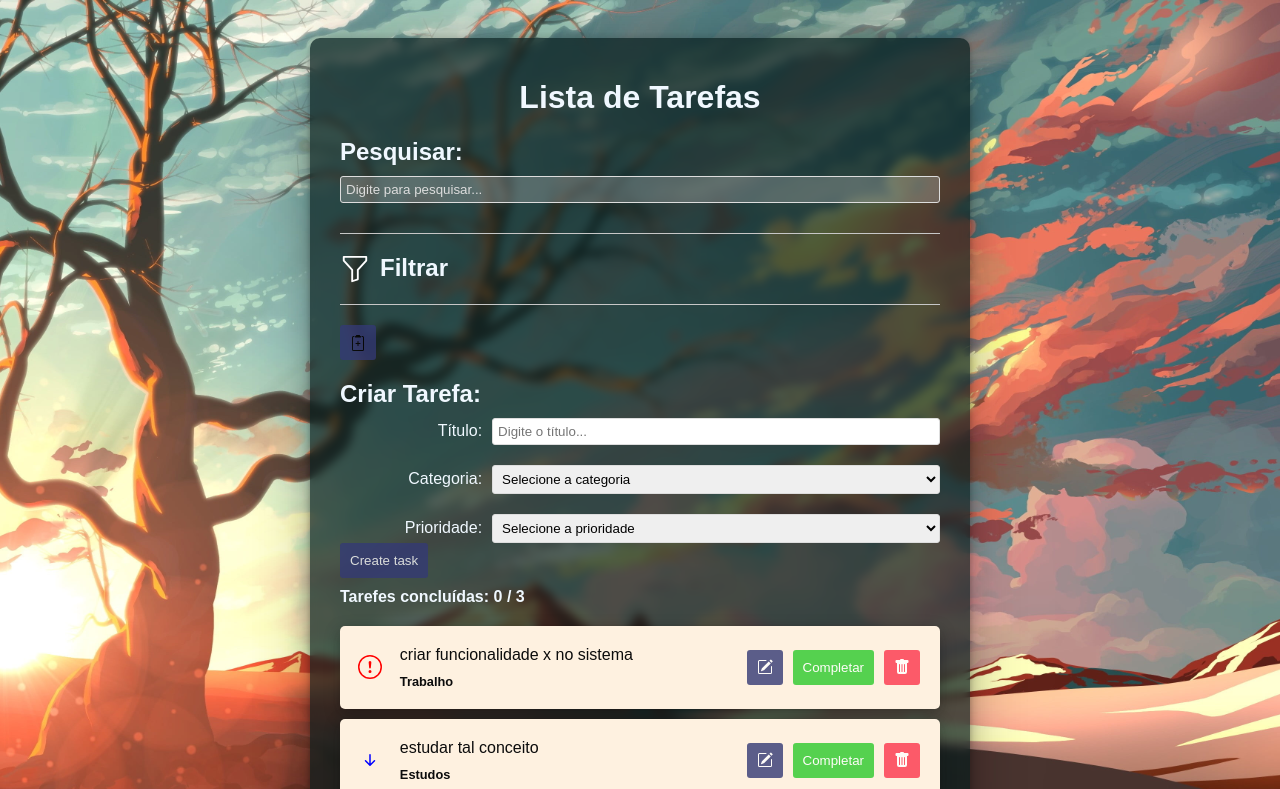
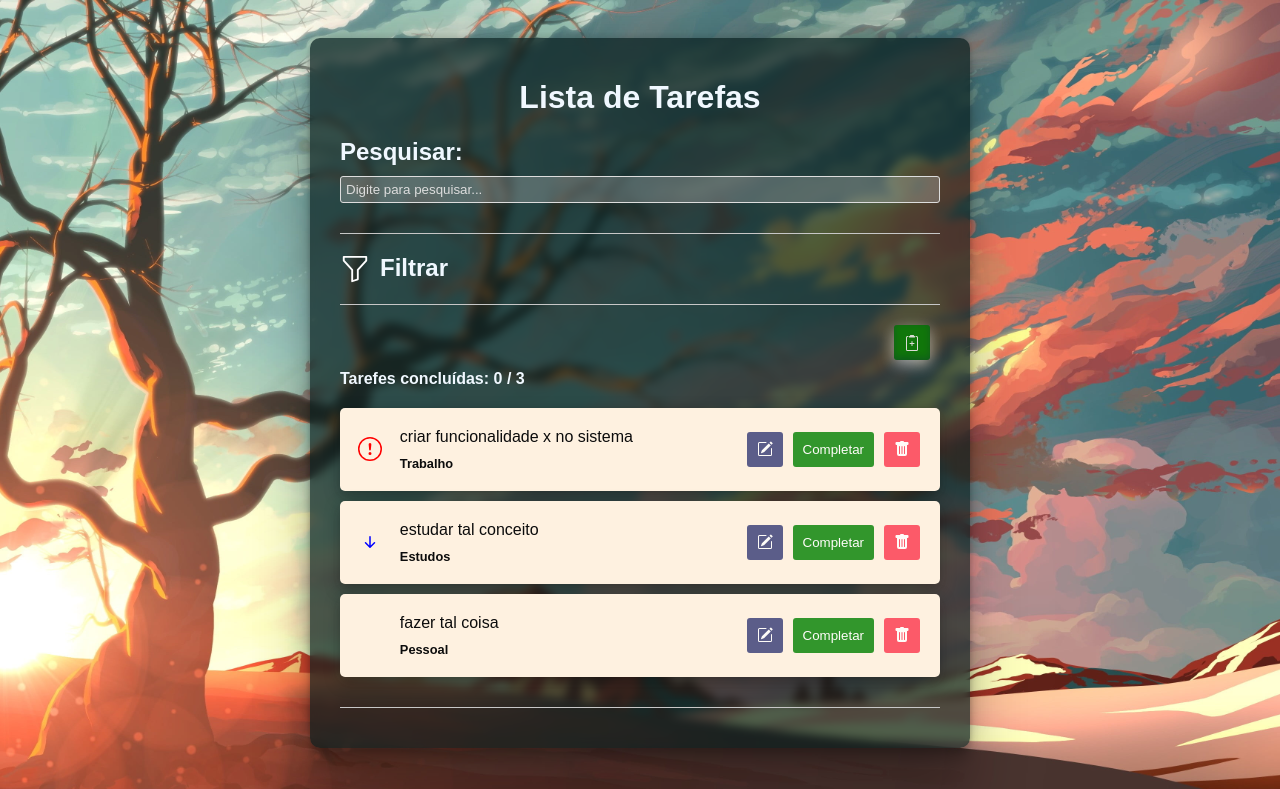
Before and after one commit to rianreiss/react-to-do-list, a React (Vite) app in the folder my-vite-project/: page / in a window 1280 px wide. Shown: the top 789 px of the page. Built offline with nearby package versions, Linux system fonts and the light colour scheme.

Commit message:
Create todo form Uptades

```diff
--- a/my-vite-project/src/App.css
+++ b/my-vite-project/src/App.css
@@ -194,7 +194,7 @@ button:hover {
   justify-content: center;
 }
 .todo .buttons .complete {
-  background-color: #2cca2c;
+  background-color: #008000;
   display: flex;
   align-items: center;
   justify-content: center;
@@ -325,4 +325,17 @@ select {
 .createForm-exit-done {
   height: 0px;
   opacity: 0;
+}
+
+.todo-form h2 {
+  margin: 0;
+}
+
+.addTodo {
+  display: flex;
+  justify-content: end;
+}
+.addTodo button {
+  background-color: #008000;
+  box-shadow: rgba(255, 255, 255, 0.699) 0px 5px 15px, rgba(50, 50, 93, 0.25) 0px 50px 100px -20px, rgba(0, 0, 0, 0.3) 0px 30px 60px -30px, rgba(10, 37, 64, 0.35) 0px -2px 6px 0px inset;
 }/*# sourceMappingURL=App.css.map */
--- a/my-vite-project/src/App.jsx
+++ b/my-vite-project/src/App.jsx
@@ -103,6 +103,7 @@ function App() {
     <div className="todo-list">
 
       <TodoForm addTodo={addTodo} />
+
       {todos.length === 0 ? (
         <div className='todo-list' style={{ alignItems: 'center' }}>
           <EmptyList />
--- a/my-vite-project/src/App.scss
+++ b/my-vite-project/src/App.scss
@@ -230,7 +230,7 @@ button:hover {
         }
 
         .complete {
-            background-color: #2cca2c;
+            background-color: #008000;
             display: flex;
             align-items: center;
             justify-content: center;
@@ -373,3 +373,20 @@ select {
     height: 0px;
     opacity: 0;
 }
+
+.todo-form {
+
+    h2 {
+        margin: 0;
+    }
+}
+
+.addTodo {
+    display: flex;
+    justify-content: end;
+
+    button {
+        background-color: #008000;
+        box-shadow: rgba(255, 255, 255, 0.699) 0px 5px 15px, rgba(50, 50, 93, 0.25) 0px 50px 100px -20px, rgba(0, 0, 0, 0.3) 0px 30px 60px -30px, rgba(10, 37, 64, 0.35) 0px -2px 6px 0px inset;
+    }
+}
--- a/my-vite-project/src/components/TodoForm.jsx
+++ b/my-vite-project/src/components/TodoForm.jsx
@@ -28,18 +28,21 @@ const TodoForm = ({ addTodo }) => {
 
 
   return (
-    <div className='todo-form'>
-      <button onClick={() => openForm()}>
-        <img src={plus} alt="" />
-      </button>
+    <div>
+      <div className='addTodo'>
+        <button title='Adicionar nova tarefa' onClick={() => openForm()}>
+          <img src={plus} alt="" />
+        </button>
+      </div>
 
       <CSSTransition
-      in={form}
-      timeout={300}
-      classNames="createForm"
+        in={form}
+        timeout={300}
+        classNames="createForm"
+        unmountOnExit
 
       >
-        <form onSubmit={handleSubmit}>
+        <form className='todo-form' onSubmit={handleSubmit}>
           <div>
             <h2>Criar Tarefa:</h2>
           </div>
```
Also changed, not shown: my-vite-project/src/assets/clipboard2-plus.svg, 1 other file (tests, documents, lock files or other folders).
